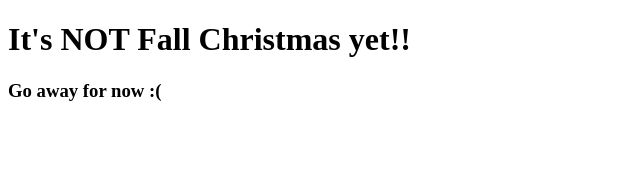
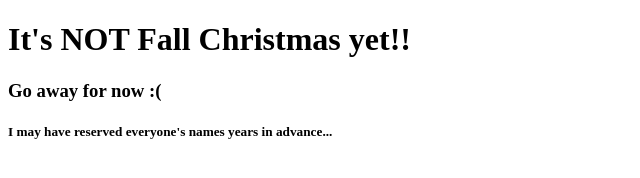
Before and after one commit to AdamSeidman/TooEarly, a plain HTML site: page index.html in a window 1280 px wide. Shown: the whole page, without its empty margins (0-640 px from the left). Drawn offline with Linux system fonts and the light colour scheme.

Commit message:
Update index.html

```diff
--- a/index.html
+++ b/index.html
@@ -8,5 +8,6 @@
 <body>
     <h1>It's NOT Fall Christmas yet!!</h1>
     <h3>Go away for now :(</h3>
+    <h5>I may have reserved everyone's names years in advance...</h5>
 </body>
 </html>
```
